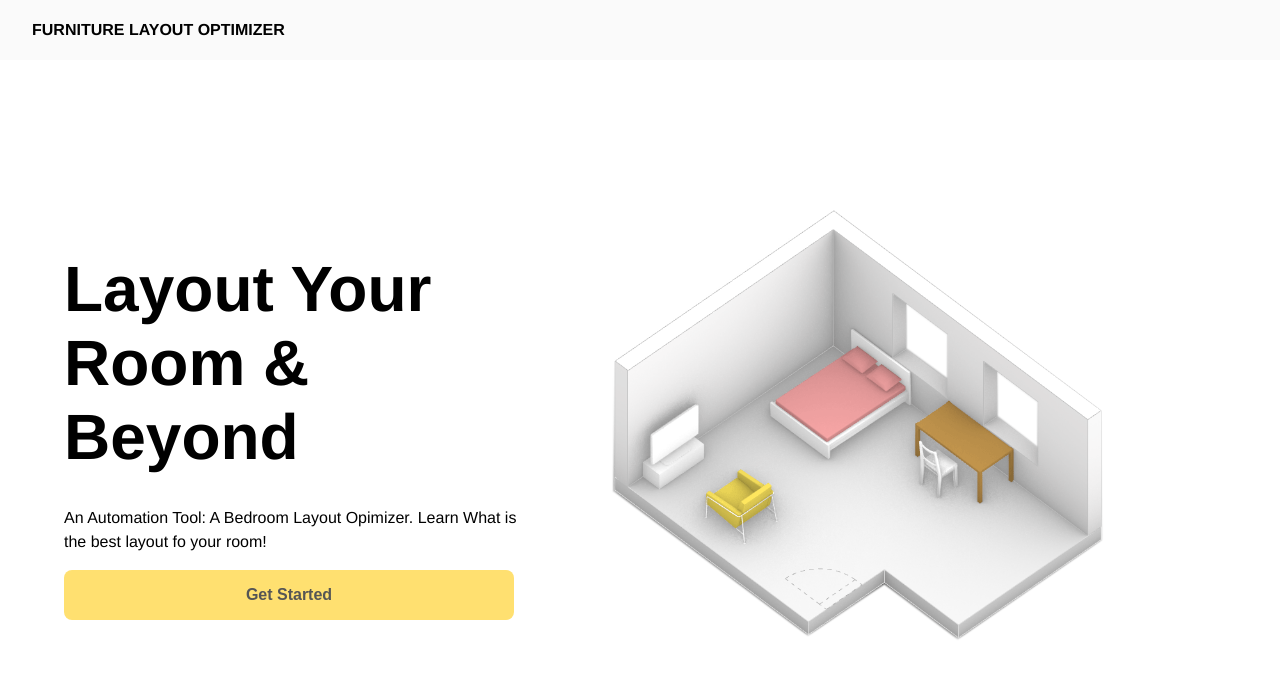
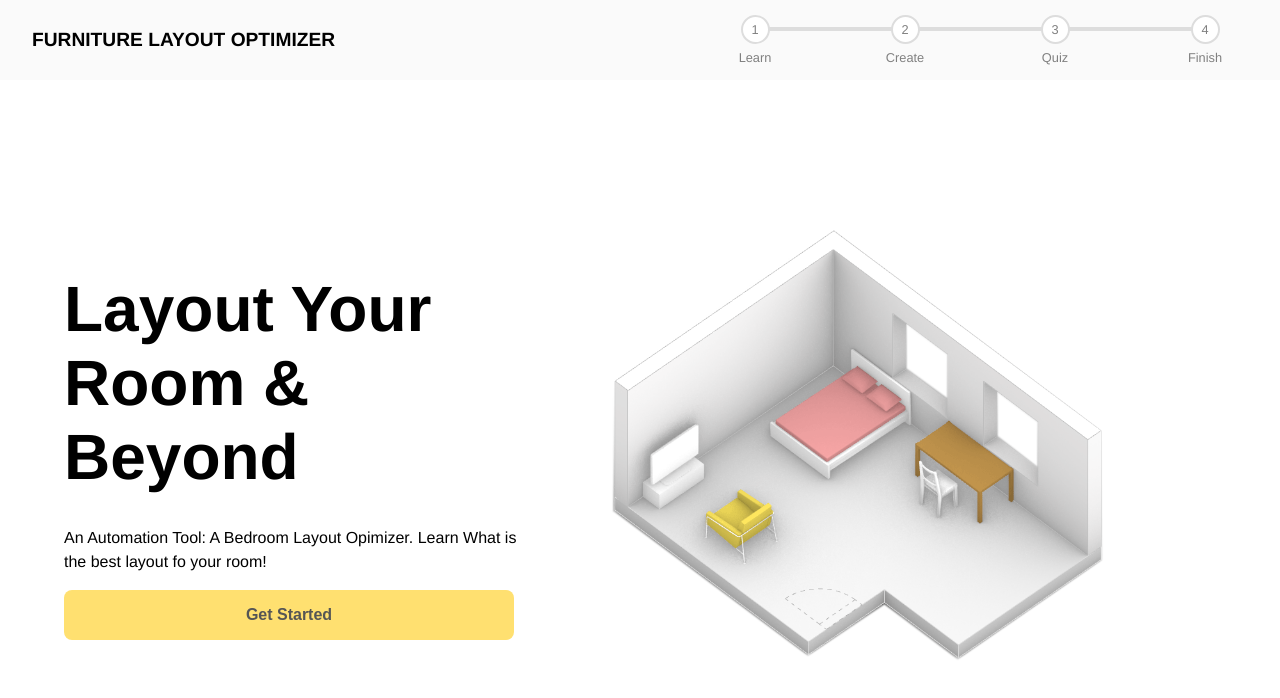
Before and after one commit to Kyungho0511/bedrooms_layout_optimizer, a React (Vite) app: page / in a window 1280 px wide. Shown: the top 698 px of the page. Built offline with nearby package versions, Linux system fonts and the light colour scheme.

Commit message:
Navbar progressbar added

```diff
--- a/src/app.js
+++ b/src/app.js
@@ -37,3 +37,26 @@ function highlightSelectedMenu(menuId) {
     selectedMenu.classList.add("selected");
   }
 }
+
+function checkProgress(stepNumber) {
+  const steps = document.querySelectorAll(".progressbar li");
+  steps.forEach((step, index) => {
+    if (index < stepNumber) {
+      step.classList.add("checked");
+    } else {
+      step.classList.remove("checked");
+    }
+
+    if (index + 1 < stepNumber) {
+      step.classList.add("progressed");
+    }
+  });
+}
+
+function resetProgress() {
+  const steps = document.querySelectorAll(".progressbar li");
+  steps.forEach((step) => {
+    step.classList.remove("checked");
+    step.classList.remove("progressed");
+  });
+}
--- a/src/index.html
+++ b/src/index.html
@@ -13,7 +13,17 @@
   <body>
     <!-- Static Navbar with Single Page Application (SPA) functionality -->
     <nav class="navbar">
-      <a href="#" onclick="showSection('home')">Furniture Layout Optimizer</a>
+      <a href="#" onclick="showSection('home'); resetProgress()"
+        >Furniture Layout Optimizer</a
+      >
+      <div class="progress_container">
+        <ul class="progressbar">
+          <li>Learn</li>
+          <li>Create</li>
+          <li>Quiz</li>
+          <li>Finish</li>
+        </ul>
+      </div>
     </nav>
 
     <!-- App.js: Contents are shown and hidden based on user interaction (SPA)-->
@@ -25,7 +35,10 @@
             An Automation Tool: A Bedroom Layout Opimizer. Learn What is the
             best layout fo your room!
           </p>
-          <button class="button_yellow" onclick="showSection('daylight')">
+          <button
+            class="button_yellow"
+            onclick="showSection('daylight'); checkProgress(1)"
+          >
             Get Started
           </button>
         </div>
@@ -117,7 +130,7 @@
             class="arrow"
             src="./images/arrow_right.JPG"
             alt="arrow_right"
-            onclick="showSection('your_own_space'); showSidebar('create_room')"
+            onclick="showSection('your_own_space'); showSidebar('create_room'); checkProgress(2)"
           />
         </div>
       </div>
@@ -272,7 +285,10 @@
             </div>
           </div>
 
-          <button class="button_blue" onclick="showSection('quiz-1')">
+          <button
+            class="button_blue"
+            onclick="showSection('quiz-1'); checkProgress(3)"
+          >
             Take Quiz
           </button>
         </aside>
@@ -318,13 +334,22 @@
       <h2>Quiz</h2>
       <h3>Which layout has the highest circulation score?</h3>
       <div class="quiz_container">
-        <div class="quiz_item" onclick="showSection('quiz-4')">
+        <div
+          class="quiz_item"
+          onclick="showSection('quiz-4'); checkProgress(4)"
+        >
           <img src="./images/circulation_best.png" alt="circulation_image" />
         </div>
-        <div class="quiz_item" onclick="showSection('quiz-4')">
+        <div
+          class="quiz_item"
+          onclick="showSection('quiz-4'); checkProgress(4)"
+        >
           <img src="./images/privacy_best.png" alt="privacy_image" />
         </div>
-        <div class="quiz_item" onclick="showSection('quiz-4')">
+        <div
+          class="quiz_item"
+          onclick="showSection('quiz-4'); checkProgress(4)"
+        >
           <img src="./images/daylight_best.png" alt="daylight_image" />
         </div>
       </div>
--- a/src/styles.css
+++ b/src/styles.css
@@ -41,19 +41,21 @@ h4 {
 /* Style the navbar */
 .navbar {
   display: flex;
-  justify-content: left;
+  justify-content: space-between;
   column-gap: 3rem;
   align-items: center;
   min-height: 50px;
   background-color: #fafafa;
-  height: 60px;
+  height: 80px;
+  position: relative;
+  z-index: 0;
 }
 
 /* Navbar links */
 .navbar a {
   color: black;
   font-weight: 900;
-  font-size: 1rem;
+  font-size: 1.2rem;
   text-align: center;
   padding: 1rem 2rem;
   text-decoration: none;
@@ -61,8 +63,73 @@ h4 {
   transition: all 300ms ease;
 
   &:hover {
-    font-size: 1.05rem;
+    font-size: 1.25rem;
   }
+}
+
+/* Navbar progressbar */
+.progress_container {
+  width: 50%;
+  max-width: 600px;
+  margin: 0;
+}
+
+.progressbar {
+  counter-reset: step;
+  list-style: none;
+  padding: 0;
+  display: flex;
+  justify-content: space-between;
+}
+
+.progressbar li {
+  color: grey;
+  position: relative;
+  flex-basis: 0;
+  flex-grow: 1;
+  text-align: center;
+  font-size: 0.8rem;
+}
+
+.progressbar li:before {
+  content: counter(step);
+  counter-increment: step;
+  width: 25px;
+  height: 25px;
+  line-height: 25px;
+  border: 2px solid #ddd;
+  display: block;
+  text-align: center;
+  margin: 0 auto 6px auto;
+  border-radius: 50%;
+  background-color: white;
+}
+
+.progressbar li:after {
+  content: "";
+  position: absolute;
+  width: 100%;
+  height: 4px;
+  background-color: #ddd;
+  top: 12px; /* Adjust this to ensure the line is centered vertically with the numbers */
+  left: -50%;
+  z-index: -1;
+}
+
+.progressbar li:first-child:after {
+  content: none;
+}
+
+.progressbar li.checked {
+  color: green;
+}
+
+.progressbar li.checked:before {
+  border-color: green;
+}
+
+.progressbar li.progressed + li:after {
+  background-color: green;
 }
 
 /* Contents */
```
